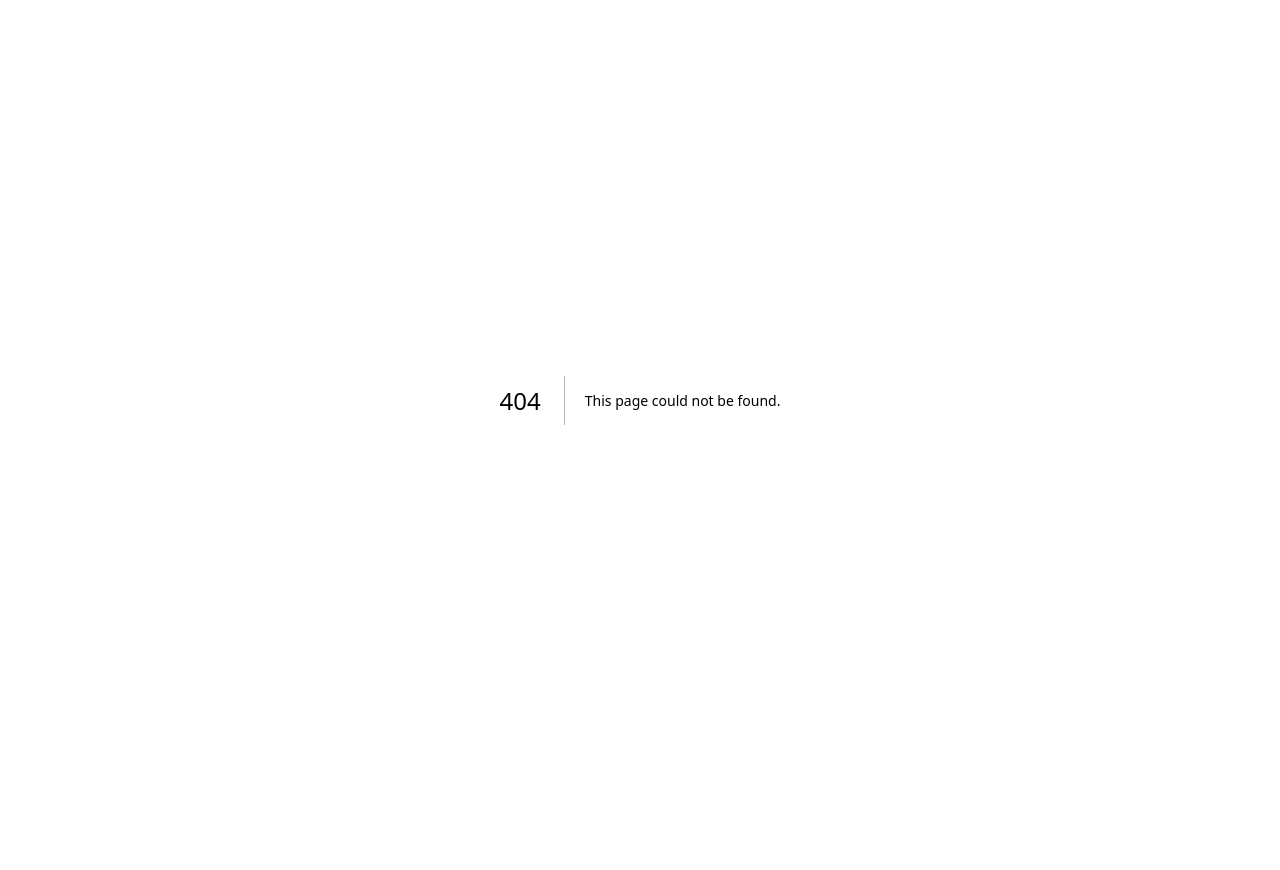
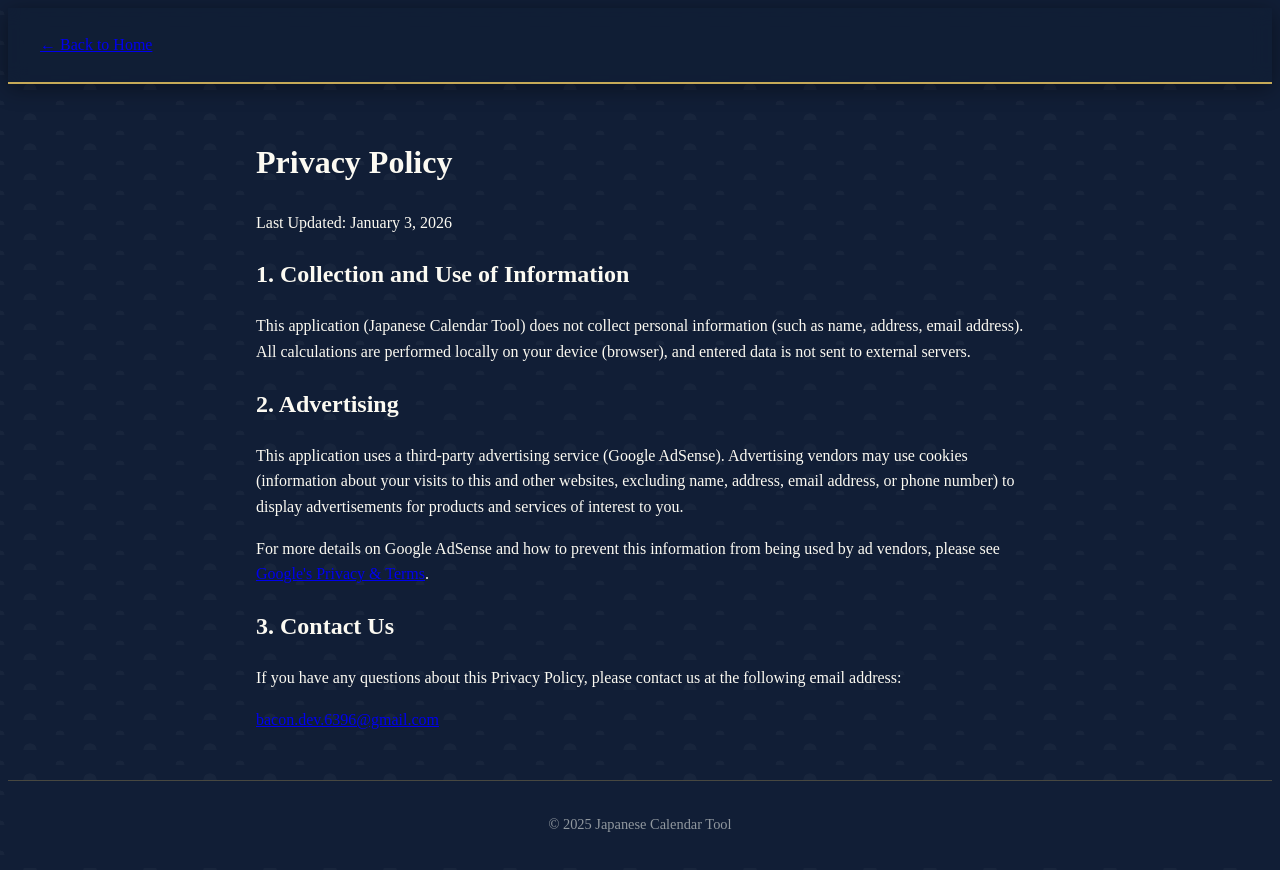
Before and after one commit to ken-mro/japanese-calendar-tool, a Next.js app: page /privacy in a window 1280 px wide. Before the commit this address had no page. Shown: the top 870 px of the page. Before the commit the page ends 800 px from the top, so only its background shows below. Built offline with nearby package versions, Linux system fonts and the light colour scheme.

Commit message:
feat: Initialize core application with date calculation, internationalization, and a privacy policy page.

```diff
--- a/src/app/page.tsx
+++ b/src/app/page.tsx
@@ -53,6 +53,10 @@ export default function Home() {
           <a href="/terms" className="footer-link">
             {t("common.terms")}
           </a>{" "}
+          |{" "}
+          <a href="/privacy" className="footer-link">
+            {t("common.privacy")}
+          </a>{" "}
           | Contact:{" "}
           <a
             href="#"
--- /dev/null
+++ b/src/app/privacy/page.tsx
@@ -0,0 +1,129 @@
+"use client";
+
+import Link from "next/link";
+import { useLanguage } from "@/lib/i18n/config";
+
+export default function PrivacyPage() {
+  const language = useLanguage();
+
+  return (
+    <div className="app-container">
+      <header className="header">
+        <Link href="/" className="back-link">
+          ← {language === "ja" ? "ホームに戻る" : "Back to Home"}
+        </Link>
+      </header>
+
+      <main
+        className="main-content"
+        style={{ maxWidth: "800px", margin: "0 auto", padding: "2rem 1rem" }}
+      >
+        {language === "ja" ? (
+          <div className="terms-content">
+            <h1>プライバシーポリシー</h1>
+            <p className="last-updated">最終更新日: 2026年1月3日</p>
+
+            <section>
+              <h2>1. 情報の収集と利用について</h2>
+              <p>
+                本アプリ（暦計算ツール）は、ユーザーの個人情報（氏名、住所、メールアドレスなど）を収集しません。
+                日付計算などのすべての処理は、ユーザーの端末（ブラウザ）内で行われ、入力されたデータが外部サーバーに送信されることはありません。
+              </p>
+            </section>
+
+            <section>
+              <h2>2. 広告について</h2>
+              <p>
+                本アプリでは、第三者配信の広告サービス（Google
+                AdSense）を利用しています。
+                このような広告配信事業者は、ユーザーの興味に応じた商品やサービスの広告を表示するため、当サイトや他サイトへのアクセスに関する情報
+                「Cookie」（氏名、住所、メールアドレス、電話番号は含まれません）を使用することがあります。
+              </p>
+              <p>
+                また、Google
+                AdSenseに関して、このプロセスの詳細やこのような情報が広告配信事業者に使用されないようにする方法については、
+                <a
+                  href="https://policies.google.com/technologies/ads?hl=ja"
+                  target="_blank"
+                  rel="noopener noreferrer"
+                  style={{ textDecoration: "underline" }}
+                >
+                  Googleのポリシーと規約
+                </a>
+                をご覧ください。
+              </p>
+            </section>
+
+            <section>
+              <h2>3. お問い合わせ</h2>
+              <p>
+                本ポリシーに関するお問い合わせは、以下のメールアドレスまでお願いいたします。
+              </p>
+              <p>
+                <a href="mailto:bacon.dev.6396@gmail.com">
+                  bacon.dev.6396@gmail.com
+                </a>
+              </p>
+            </section>
+          </div>
+        ) : (
+          <div className="terms-content">
+            <h1>Privacy Policy</h1>
+            <p className="last-updated">Last Updated: January 3, 2026</p>
+
+            <section>
+              <h2>1. Collection and Use of Information</h2>
+              <p>
+                This application (Japanese Calendar Tool) does not collect
+                personal information (such as name, address, email address). All
+                calculations are performed locally on your device (browser), and
+                entered data is not sent to external servers.
+              </p>
+            </section>
+
+            <section>
+              <h2>2. Advertising</h2>
+              <p>
+                This application uses a third-party advertising service (Google
+                AdSense). Advertising vendors may use cookies (information about
+                your visits to this and other websites, excluding name, address,
+                email address, or phone number) to display advertisements for
+                products and services of interest to you.
+              </p>
+              <p>
+                For more details on Google AdSense and how to prevent this
+                information from being used by ad vendors, please see{" "}
+                <a
+                  href="https://policies.google.com/technologies/ads?hl=en"
+                  target="_blank"
+                  rel="noopener noreferrer"
+                  style={{ textDecoration: "underline" }}
+                >
+                  Google&apos;s Privacy &amp; Terms
+                </a>
+                .
+              </p>
+            </section>
+
+            <section>
+              <h2>3. Contact Us</h2>
+              <p>
+                If you have any questions about this Privacy Policy, please
+                contact us at the following email address:
+              </p>
+              <p>
+                <a href="mailto:bacon.dev.6396@gmail.com">
+                  bacon.dev.6396@gmail.com
+                </a>
+              </p>
+            </section>
+          </div>
+        )}
+      </main>
+
+      <footer className="footer">
+        <p>© {new Date().getFullYear()} Japanese Calendar Tool</p>
+      </footer>
+    </div>
+  );
+}
--- a/src/lib/i18n/en.json
+++ b/src/lib/i18n/en.json
@@ -9,7 +9,8 @@
     "share": "Share",
     "shareNetwork": "Share on SNS",
     "post": "Post",
-    "terms": "Terms of Service"
+    "terms": "Terms of Service",
+    "privacy": "Privacy Policy"
   },
   "input": {
     "title": "Enter Date",
--- a/src/lib/i18n/ja.json
+++ b/src/lib/i18n/ja.json
@@ -9,7 +9,8 @@
     "share": "シェア",
     "shareNetwork": "SNSで共有",
     "post": "ポスト",
-    "terms": "利用規約"
+    "terms": "利用規約",
+    "privacy": "プライバシーポリシー"
   },
   "input": {
     "title": "年月日を入力",
```
